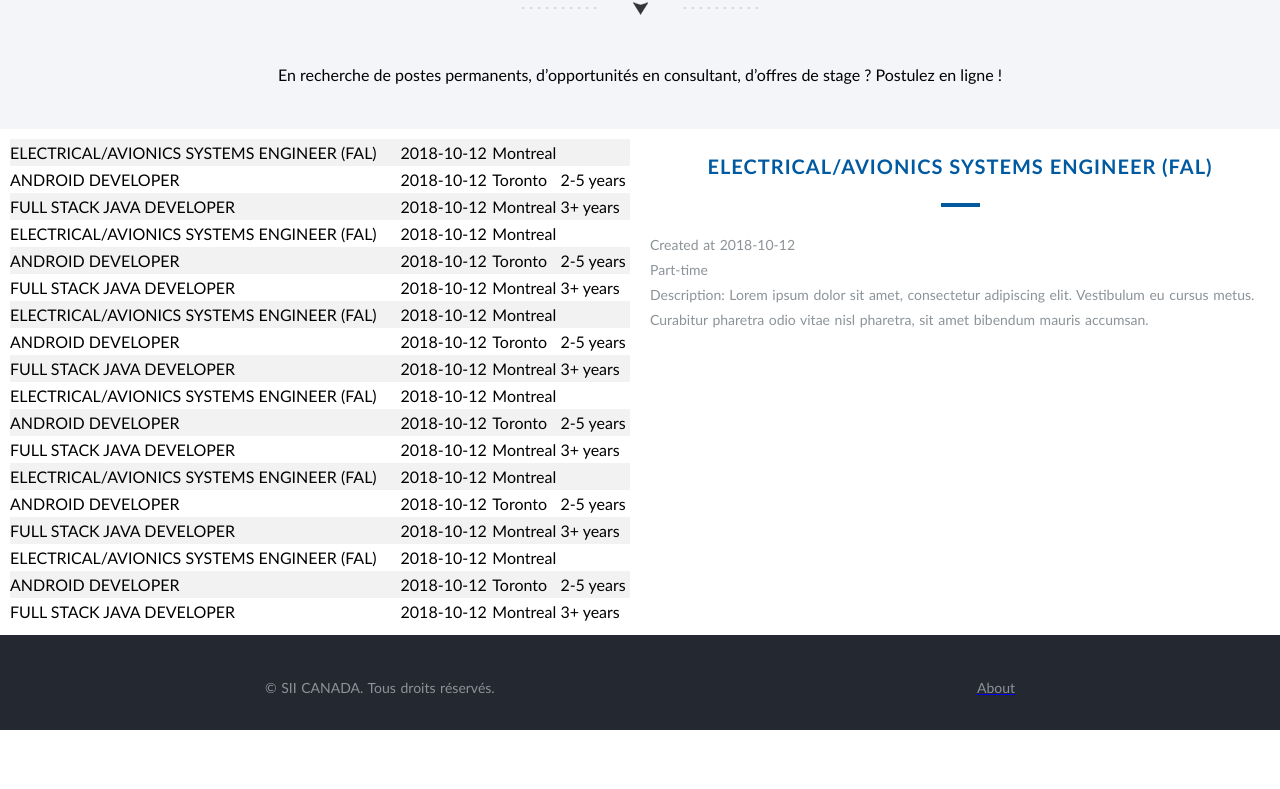
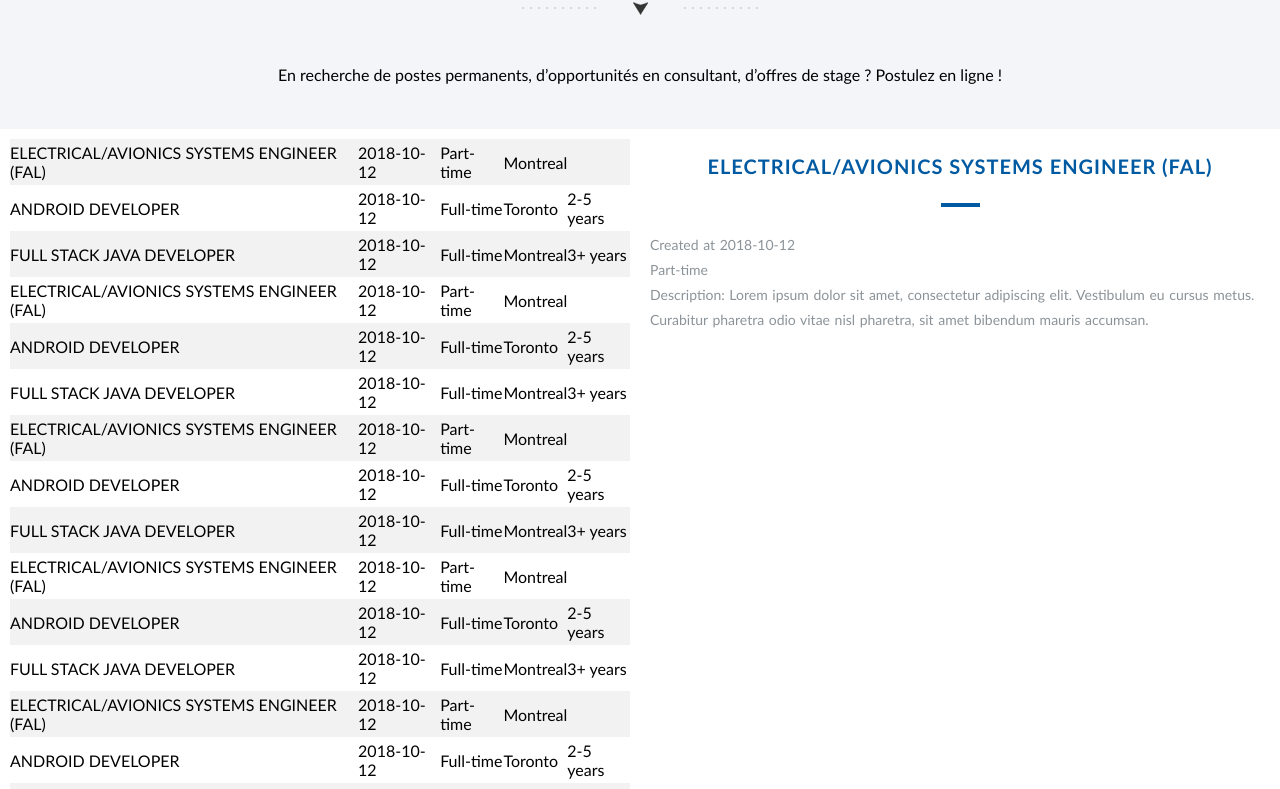
Before and after one commit to clemtrib/siicanada_front, a React app: page /jobs in a window 1280 px wide. Shown: the part 458-1247 px from the top of the page. Before the commit the page ends 1188 px from the top, so only its background shows below. Built offline with nearby package versions, Linux system fonts and the light colour scheme.

Commit message:
styled components / refactoring

```diff
--- a/src/app.css
+++ b/src/app.css
@@ -55,6 +55,7 @@ ul {
     width: 1170px;
   }
 }
+
 @media (min-width: 992px) {
   .container {
     width: 970px;
@@ -78,7 +79,6 @@ h1.arrow {
   font-size: 15px;
   text-transform: uppercase;
   color: #353535;
-  /*color: #005aa2;*/
   letter-spacing: 1px;
   padding-bottom: 30px;
   font-weight: bold;
@@ -131,8 +131,7 @@ p {
   text-transform: uppercase;
 }
 
-.flexOuter > li > label/*,
-.flexOuter li p*/ {
+.flexOuter > li > label {
   flex: 1 0 120px;
   max-width: 220px;
 }
@@ -140,12 +139,6 @@ p {
 .flexOuter > li > label + * {
   flex: 1 0 220px;
 }
-
-/*
-.flexOuter li p {
-  margin: 0;
-}
-*/
 
 .flexOuter li input:not([type='checkbox']),
 .flexOuter li textarea {
@@ -245,18 +238,6 @@ h3::after {
   box-shadow: 0px 3px 0px 0px #005aa2;
 }
 
-/*
-* {
-  -webkit-box-sizing: border-box;
-  -moz-box-sizing: border-box;
-  box-sizing: border-box;
-}
-user agent stylesheet
-div {
-  display: block;
-}
-*/
-
 .footer {
   width: 100%;
   background-color: #242830;
@@ -288,7 +269,6 @@ table {
 }
 
 tr {
-  /*border: 1px solid #005aa2;*/
   border-right-style: none;
   border-left-style: none;
   width: 50%;
--- a/src/careers.jsx
+++ b/src/careers.jsx
@@ -3,8 +3,8 @@ import React from "react"
 
 import style from './app.css'
 
-import JobAd from "./jobAd"
-import JobAdList from "./jobAdList"
+import JobItem from "./jobItem"
+import JobList from "./jobList"
 import { Consumer } from "./context";
 
 import Text from "./text"
@@ -15,14 +15,14 @@ export default class Careers extends React.Component {
         return (
             <Consumer>
                 {({ jobsList, jobSelected, loadJobsList, setJobSelected }) => {
-                    const ads = jobsList,
-                        ad = ads[jobSelected] || {}
+                    const jobs = jobsList,
+                        job = jobs[jobSelected] || {}
                     return (
                         <div className={style.large}>
                             <Text title="Nous rejoindre" content="En recherche de postes permanents, d’opportunités en consultant, d’offres de stage ? Postulez en ligne !" />
                             <div className={`${style.large} ${style.jobAdds}`}>
-                                <JobAdList ads={ads} load={loadJobsList} setJobSelected={setJobSelected} />
-                                <JobAd title={ad.title} createdAt={ad.createdAt} jobType={ad.jobType} description={ad.description} />
+                                <JobList jobs={jobs} load={loadJobsList} setJobSelected={setJobSelected} />
+                                <JobItem job={job} />
                             </div>
                         </div>
                     )
--- a/src/careersData.js
+++ b/src/careersData.js
@@ -6,7 +6,7 @@ const ad1 = {
     id: 1,
     title: "Electrical/Avionics systems engineer (FAL)",
     createdAt: "20181012",
-    jobType: 0,
+    type: 0,
     description: description,
     position: 1,
     experienceMin: null,
@@ -18,7 +18,7 @@ const ad1 = {
         id: 2,
         title: "Android developer",
         createdAt: "20181012",
-        jobType: 1,
+        type: 1,
         description: description,
         position: 1,
         experienceMin: 2,
@@ -30,7 +30,7 @@ const ad1 = {
         id: 3,
         title: "Full stack java developer",
         createdAt: "20181012",
-        jobType: 1,
+        type: 1,
         description: description,
         position: 1,
         experienceMin: 3,
--- a/src/contact.jsx
+++ b/src/contact.jsx
@@ -4,14 +4,14 @@ import style from './app.css'
 
 import ContactList from './contactList'
 import ContactForm from './contactForm'
-import GMap from './GMap'
+import Map from './map'
 
 export default class Contact extends React.Component {
     render() {
         return (
             <div className={style.large}>
                 <ContactList />
-                <GMap />
+                <Map />
                 <ContactForm />
             </div>
         );
--- a/src/footer.jsx
+++ b/src/footer.jsx
@@ -1,19 +1,32 @@
 import React from 'react'
-import {Link} from 'react-router-dom'
+import { Link } from 'react-router-dom'
 
 import style from './app.css'
+import styled from 'styled-components'
+
+const Foot = styled.div`
+    width: 100%;
+    background-color: #242830;
+    padding: 40px 0 30px;
+`
+
+const FootContainer = styled.div`
+    display: flex;
+    flex-direction: row;
+    justify-content: space-between;
+`
 
 export default class Footer extends React.Component {
-    render () {
+    render() {
         return (
-            <div className={style.footer}>
-                <div className={style.container}>
+            <Foot>
+                <FootContainer className={style.container}>
                     <p>© SII CANADA. Tous droits réservés.</p>
                     <Link to="/">
                         <p>About</p>
                     </Link>
-                </div>
-            </div>
+                </FootContainer>
+            </Foot>
         )
     }
 }
--- a/src/jobAd.jsx
+++ /dev/null
@@ -1,26 +0,0 @@
-import React from "react"
-import {jobTypes} from "./careersData"
-
-import style from "./app.css"
-
-export default class JobAd extends React.Component {
-    componentWillMount() {
-        const jobType = this.props.jobType
-        this.setState({ jobType })
-    }
-
-    render() {
-        const year = (this.props.createdAt || "").slice(0, 4)
-        const month = (this.props.createdAt || "").slice(4, 6)
-        const day = (this.props.createdAt || "").slice(6, 8)
-        const createdAt = `${year}-${month}-${day}`
-        return (
-            <div className={`${style.middle} ${style.jobAddDetail}`}>
-                <h3 className={style.arrow}>{this.props.title}</h3>
-                <p>Created at {createdAt}</p>
-                <p>{jobTypes[this.props.jobType]}</p>
-                <p>Description: {this.props.description}</p>
-            </div>
-        )
-    }
-}
--- a/src/jobAdList.jsx
+++ /dev/null
@@ -1,36 +0,0 @@
-import React from "react"
-
-import style from './app.css'
-import JobAdListItem from "./jobAdListItem"
-
-export default class JobAdList extends React.Component {
-
-    componentWillMount() {
-        if (!this.props.ads.length)
-            this.props.load()
-    }
-
-    render() {
-        const ads = this.props.ads
-        return (
-            <table className={style.middle}>
-                <tbody>
-                    {ads.map((ad, i) =>
-                        <JobAdListItem
-                            onClick={() => this.props.setJobSelected(i)}
-                            key={i}
-                            title={ad.title.toUpperCase()}
-                            createdAt={ad.createdAt}
-                            jobType={ad.jobType}
-                            description={ad.description}
-                            position={ad.position}
-                            experienceMin={ad.experienceMin}
-                            experienceMax={ad.experienceMax}
-                            city={ad.city}
-                            industry={ad.industry} />
-                    )}
-                </tbody>
-            </table>
-        )
-    }
-}
--- /dev/null
+++ b/src/jobItem.jsx
@@ -0,0 +1,29 @@
+import React from "react"
+import { jobTypes } from "./careersData"
+
+import style from "./app.css"
+
+export default class JobItem extends React.Component {
+
+    componentWillMount() {
+        const type = this.props.job.type
+        this.setState({ type })
+    }
+
+    render() {
+        const job = this.props.job,
+            year = (job.createdAt || "").slice(0, 4),
+            month = (job.createdAt || "").slice(4, 6),
+            day = (job.createdAt || "").slice(6, 8),
+            createdAt = `${year}-${month}-${day}`
+        return (
+            <div className={`${style.middle} ${style.jobAddDetail}`}>
+                <h3 className={style.arrow}>{job.title}</h3>
+                <p>Created at {createdAt}</p>
+                <p>{jobTypes[job.type]}</p>
+                <p>Description: {job.description}</p>
+            </div>
+        )
+    }
+
+}
--- /dev/null
+++ b/src/jobList.jsx
@@ -0,0 +1,29 @@
+import React from "react"
+
+import style from './app.css'
+import JobListItem from "./jobListItem"
+
+export default class JobAdList extends React.Component {
+
+    componentWillMount() {
+        if (!this.props.jobs.length)
+            this.props.load()
+    }
+
+    render() {
+        const jobs = this.props.jobs
+        return (
+            <table className={style.middle}>
+                <tbody>
+                    {jobs.map((job, i) =>
+                        <JobListItem
+                            onClick={() => this.props.setJobSelected(i)}
+                            key={i}
+                            job={job} />
+                    )}
+                </tbody>
+            </table>
+        )
+    }
+
+}
--- a/src/jobAdListItem.jsx
+++ b/src/jobListItem.jsx
@@ -1,27 +1,29 @@
 import React from "react"
+import { jobTypes } from "./careersData"
 
-export default class JobAdListItem extends React.Component {
+export default class JobListItem extends React.Component {
+
     constructor() {
         super()
         this.state = {
-            jobTypes: ["Part-time", "Full-time"],
-            jobType: 0,
+            type: 0,
             experienceMin: null,
             experienceMax: null
         }
     }
 
     componentWillMount() {
-        const jobType = this.props.jobtype
-        const experienceMin = this.props.experienceMin
-        const experienceMax = this.props.experienceMax
-        this.setState({ jobType })
+        const job = this.props.job,
+            type = job.type,
+            experienceMin = job.experienceMin,
+            experienceMax = job.experienceMax
+        this.setState({ type })
         this.setState({ experienceMin })
         this.setState({ experienceMax })
     }
 
     getJobType() {
-        return this.state.jobTypes[this.state.jobType]
+        return jobTypes[this.state.type]
     }
 
     getExperience() {
@@ -36,18 +38,20 @@ export default class JobAdListItem extends React.Component {
     }
 
     render() {
-        const year = this.props.createdAt.slice(0, 4)
-        const month = this.props.createdAt.slice(4, 6)
-        const day = this.props.createdAt.slice(6, 8)
-        const createdAt = `${year}-${month}-${day}`
+        const job = this.props.job,
+            year = job.createdAt.slice(0, 4),
+            month = job.createdAt.slice(4, 6),
+            day = job.createdAt.slice(6, 8),
+            createdAt = `${year}-${month}-${day}`
         return (
             <tr onClick={this.props.onClick}>
-                <td>{this.props.title}</td>
+                <td>{job.title.toUpperCase()}</td>
                 <td>{createdAt}</td>
                 <td>{this.getJobType()}</td>
-                <td>{this.props.city}</td>
+                <td>{job.city}</td>
                 <td>{this.getExperience()}</td>
             </tr>
         )
     }
+
 }
--- a/src/GMap.jsx
+++ b/src/map.jsx
@@ -2,7 +2,7 @@ import React from "react"
 
 import style from './app.css'
 
-export default class GMap extends React.Component {
+export default class Map extends React.Component {
     render() {
         const iframe = {
             __html: '<iframe src="https://www.google.com/maps/embed?pb=!1m18!1m12!1m3!1d2796.558170849537!2d-73.5797741849268!3d45.49884133915307!2m3!1f0!2f0!3f0!3m2!1i1024!2i768!4f13.1!3m3!1m2!1s0x4cc91a66cb68096f%3A0x16d986194e20a264!2sSii+Canada!5e0!3m2!1sfr!2sca!4v1538686751303" frameborder="0" style="border:0"></iframe>'
```
Also changed, not shown: src/styles.js (added).
